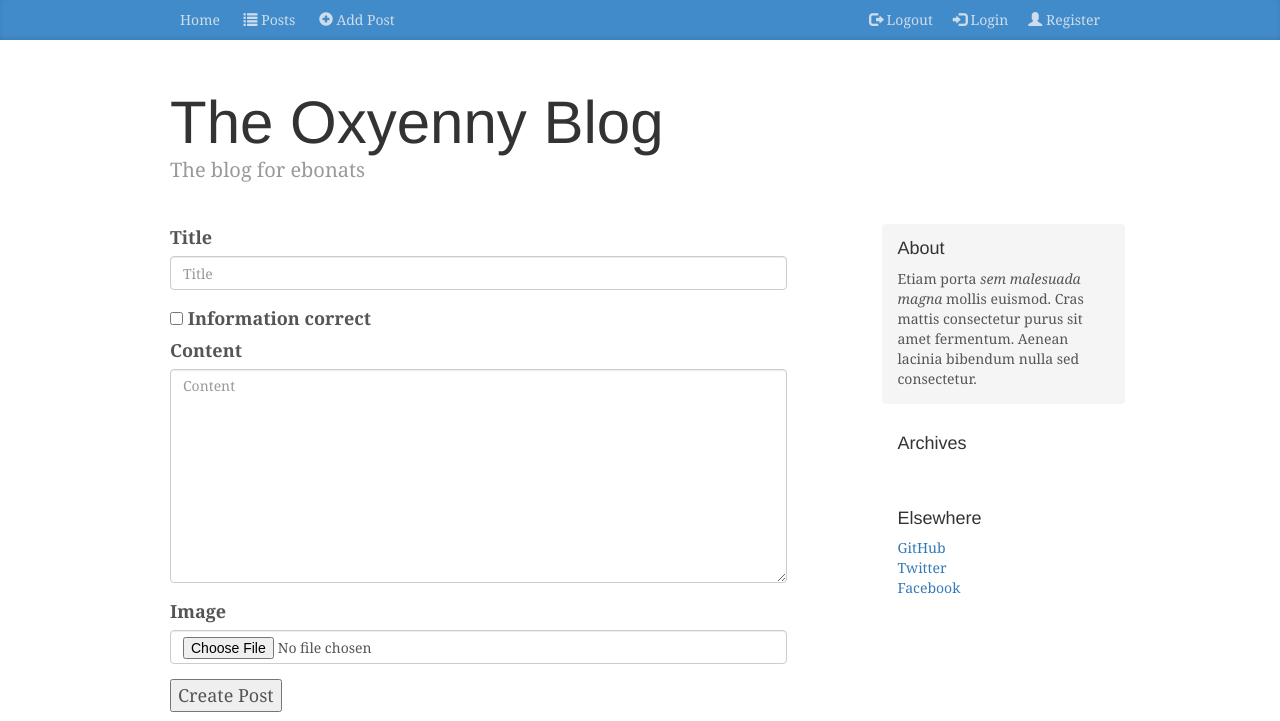
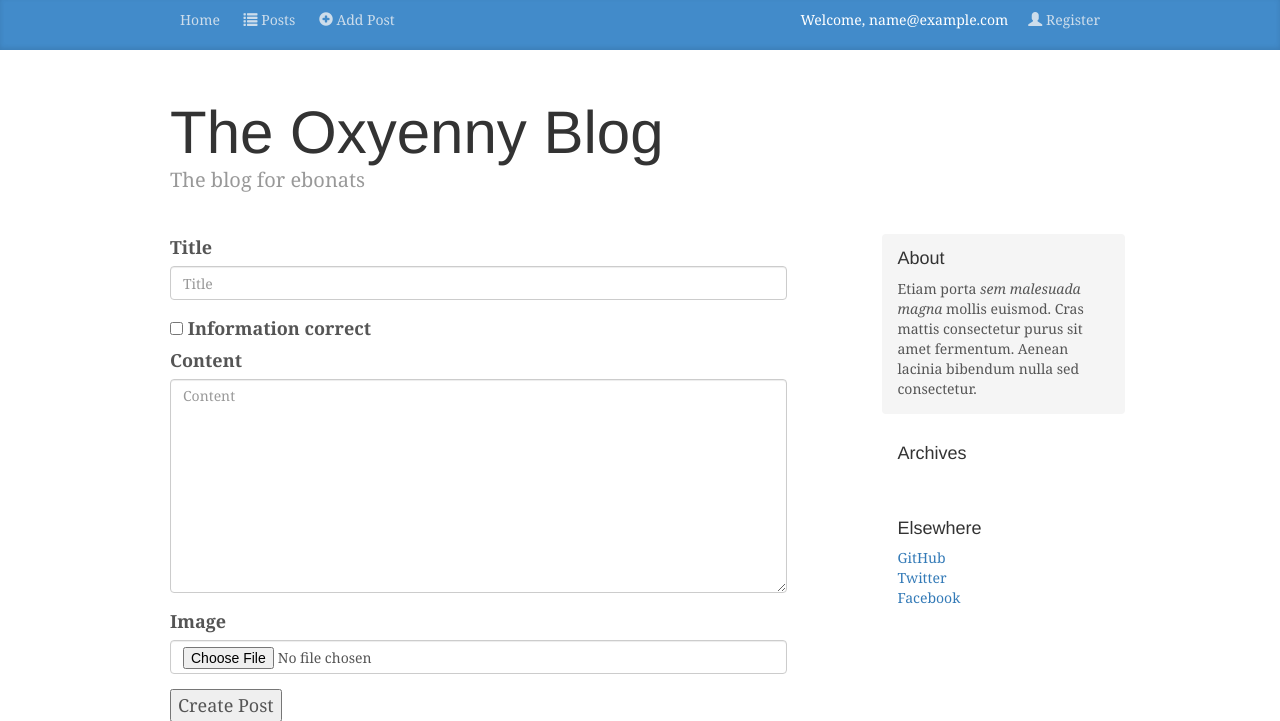
Before and after one commit to EvgenyBydanau/blog, a Django app: page /create/ in a window 1280 px wide. Shown: the top 721 px of the page. Run offline with Django 3.2, Linux system fonts and the light colour scheme; the visitor is signed in with stand-in values (Sample User, id 1); parts of the project's set-up code (start-up, migrations or seed data) failed here and were passed over; some libraries are stand-ins or nearby versions.

Commit message:
navbar fix

```diff
--- a/posts/static/posts/blog.css
+++ b/posts/static/posts/blog.css
@@ -48,6 +48,13 @@ h6, .h6 {
   padding: 10px;
   font-weight: 500;
   color: #cdddeb;
+}
+.blog-nav-item li {
+  list-style-type: none;
+}
+.blog-nav-item a {
+ text-decoration: none;
+ color: #fff;
 }
 .blog-nav-item:hover,
 .blog-nav-item:focus {
--- a/posts/views.py
+++ b/posts/views.py
@@ -17,8 +17,6 @@ def post_list(request, date=None):
     else:
         posts_list = Post.objects.all().order_by("-timestamp")
     paginator = Paginator(posts_list, 5)
-
-    posts_list_all = Post.objects.all().order_by("-timestamp")
     '''
      Convert datetime object to str '2018-06-01'
      then convert this str to  datetime object '2018-06-01'
@@ -26,7 +24,7 @@ def post_list(request, date=None):
      which is number of posts for specific year-month
      '''
     year_month = []
-    posts_timestamps = Post.objects.values_list('timestamp', flat=True)
+    posts_timestamps = Post.objects.values_list('timestamp', flat=True).order_by('-timestamp')
     for date in posts_timestamps:
         new_date = date.strftime('%Y-%m')
         new_date_object = datetime.datetime.strptime(new_date, "%Y-%m").date()
--- a/templates/base.html
+++ b/templates/base.html
@@ -37,11 +37,25 @@
             </a>
             <a class="blog-nav-item pull-right" href="{% url "register" %}"><span
                     class="glyphicon glyphicon-user"></span> Register</a>
-            <a class="blog-nav-item pull-right" href="{% url "login" %}"><span
-                    class="glyphicon glyphicon-log-in"></span> Login</a>
-            <a class="blog-nav-item pull-right" href="{% url "logout" %}"><span
-                    class="glyphicon glyphicon-log-out"></span> Logout</a>
+            {% if not request.user.is_authenticated %}
+                <a class="blog-nav-item pull-right" href="{% url "login" %}">
+                    <span class="glyphicon glyphicon-log-in"></span>
+                    Login
+                </a>
+            {% endif %}
 
+            {% if request.user.is_authenticated %}
+                <ul class="blog-nav-item pull-right">
+                    <li class="dropdown"><a href="#" class="dropdown-toggle" data-toggle="dropdown">
+                        Welcome, {{ request.user }}</a>
+                        <ul class="dropdown-menu">
+                            <li>
+                                <a href="{% url "logout" %}"><span class="glyphicon glyphicon-log-out"></span>Logout</a>
+                            </li>
+                        </ul>
+                    </li>
+                </ul>
+            {% endif %}
         </nav>
     </div>
 </div>
@@ -105,5 +119,14 @@
 <script src="https://maxcdn.bootstrapcdn.com/bootstrap/3.3.7/js/bootstrap.min.js"
         integrity="sha384-Tc5IQib027qvyjSMfHjOMaLkfuWVxZxUPnCJA7l2mCWNIpG9mGCD8wGNIcPD7Txa"
         crossorigin="anonymous"></script>
+<script>
+    $(document).ready(function () {
+        $('ul li.dropdown').hover(function () {
+            $(this).find('.dropdown-menu').stop(true, true).delay(200).fadeIn(200);
+        }, function () {
+            $(this).find('.dropdown-menu').stop(true, true).delay(200).fadeOut(200);
+        });
+    });
+</script>
 </body>
 </html>
```
